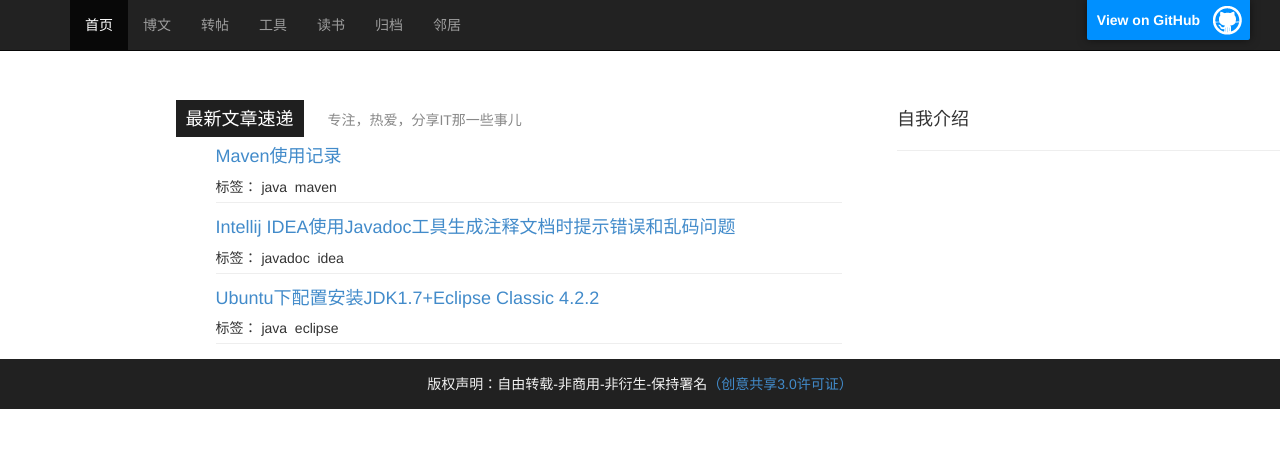
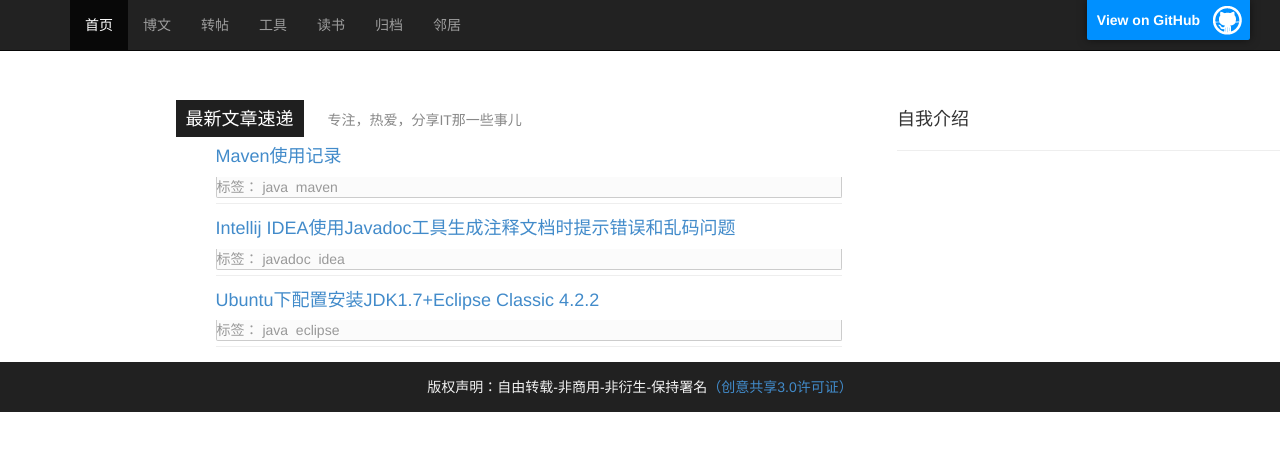
Before and after one commit to sheleng/sheleng.github.io, a Jekyll site: the page built from index.html, in a window 1280 px wide. Shown: the top 451 px of the page. Built offline with Jekyll 4.4.1, drawn with Linux system fonts in a browser that asks for light colours.

Commit message:
修改首页布局

```diff
--- a/index.html
+++ b/index.html
@@ -18,7 +18,7 @@
 				  {% if post.category != 'books' %}
       			    <li class="post_list">
       	  		  	  <h4><a href="{{ post.url }}">{{ post.title }}</a></h4>
-      	  		  	  <div>
+      	  		  	  <div class="post-info">
       	  		  	  	标签：
       	  		  	    {% for tag in post.tags %}
       	  		  	    	{% if forloop.first %}
--- a/pages/tools.html
+++ b/pages/tools.html
@@ -14,8 +14,8 @@
           	<p><a href="{{ post.url }}">阅读全部...</a></p>
           </div>
       	  <span class="post_date">
-          	<em>{{ post.day }}</em>
-          	{{ post.year-month }}
+          	<em>{{ post.date | date: "%d"}}</em>
+          	{{ post.date | date: "%Y-%m" }}
           </span>
       	</li>
     {% endif %}
--- a/public/css/style.css
+++ b/public/css/style.css
@@ -93,6 +93,16 @@
   padding-bottom: 5px;
   position: relative;
   list-style-type:none
+}
+
+.post-info {
+  margin-bottom: 0;
+  background-color: #fbfbfb;
+  border: 1px solid #ccc;
+  border-top: none;
+  border-bottom-left-radius: 2px;
+  border-bottom-right-radius: 2px;
+  color: #999;
 }
 
 
```
Also changed, not shown: _posts/blogs/2013-03-06-ubuntu-install-jdk-eclipse.md (+2 -3 lines).
